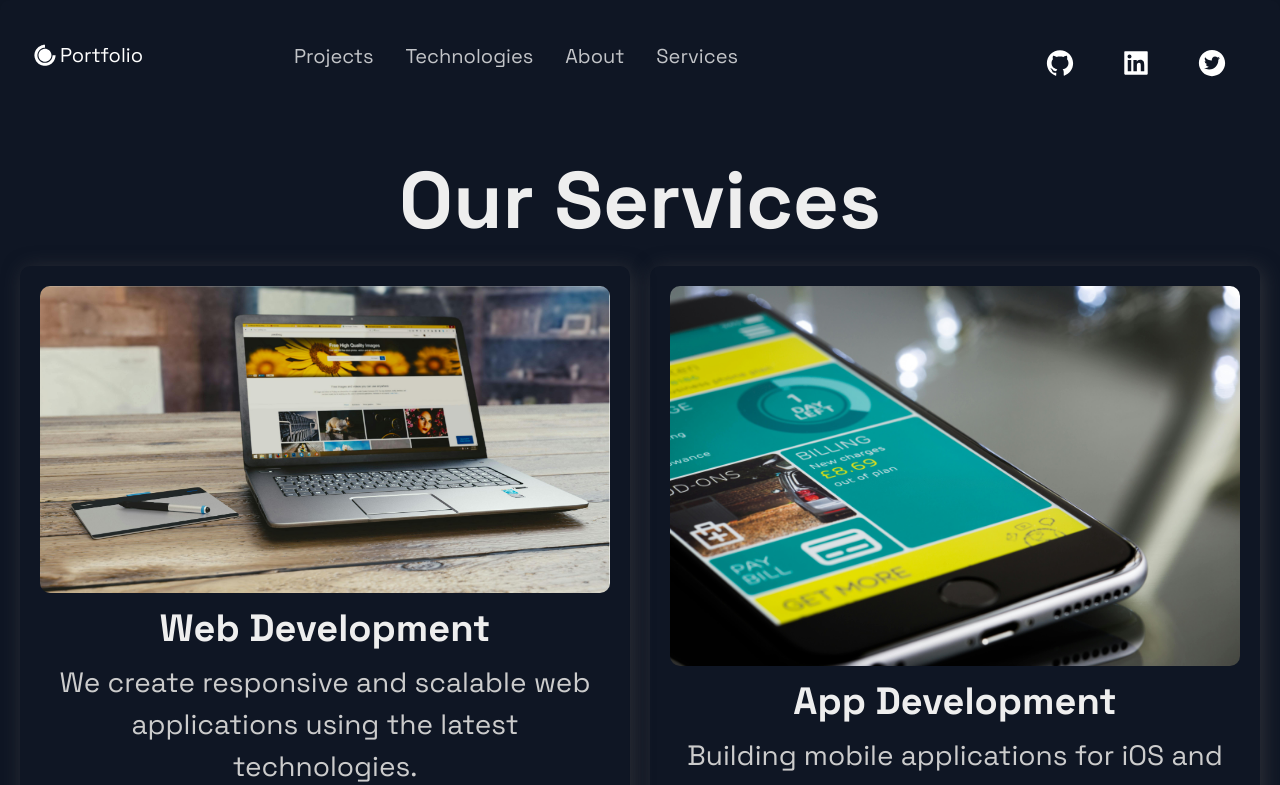
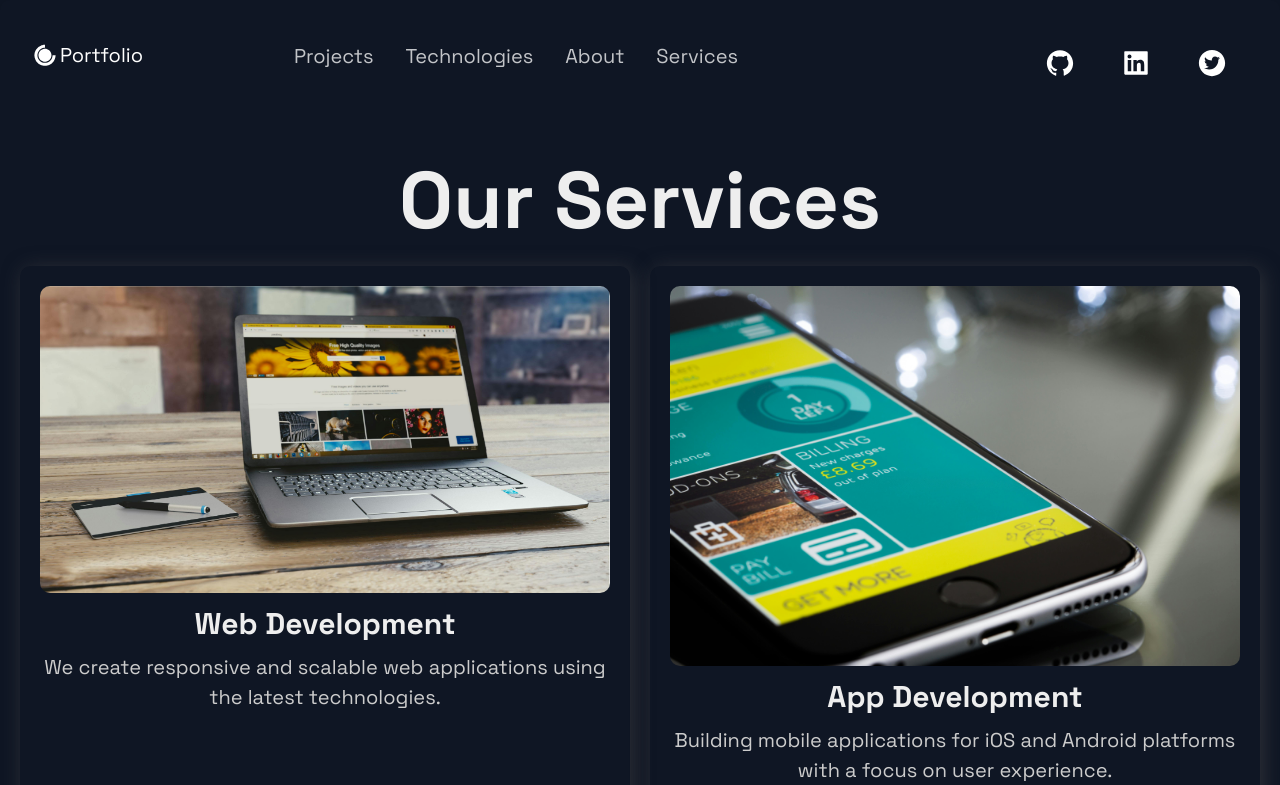
Before and after one commit to AfaqShahidKhan/portfolio-website-template-in-next-js, a Next.js app: page /services in a window 1280 px wide. Shown: the top 785 px of the page. Built offline with nearby package versions, Linux system fonts and the light colour scheme.

Commit message:
Update ServicesStyle.js

```diff
--- a/src/components/ServicesStyle.js
+++ b/src/components/ServicesStyle.js
@@ -34,14 +34,14 @@ export const ServiceCard = styled.div`
 `;
 
 export const ServiceTitle = styled.h2`
-  font-size: 3.8rem;
+  font-size: 3.0rem;
   color: #eee;
   margin-bottom: 1rem;
   font-weight: bold;
 `;
 
 export const ServiceDescription = styled.p`
-  font-size: 2.8rem;
+  font-size: 2.0rem;
   color: #ccc;
   line-height: 1.5;
 `;
```
